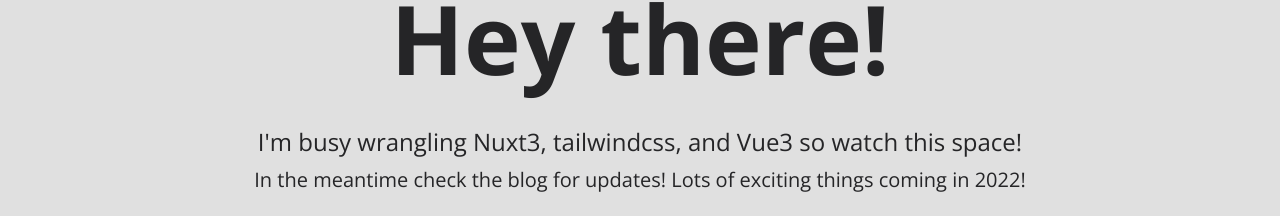
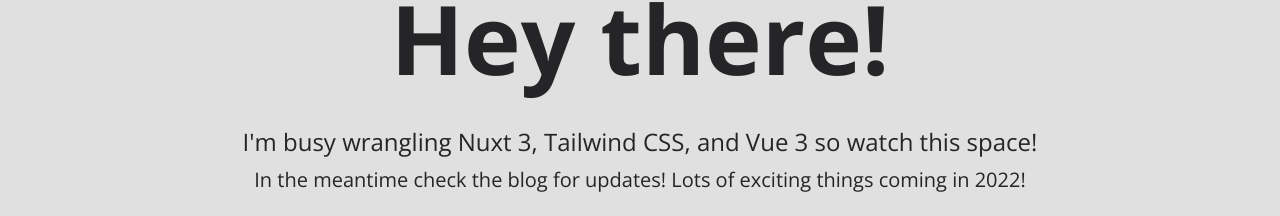
Before and after one commit to KyleMcMaster/kmcmaster-dev, a Nuxt app: page / in a window 1280 px wide. Shown: the part 594-810 px from the top of the page. Built offline with nearby package versions, Linux system fonts and the light colour scheme.

Commit message:
Update verbiage

```diff
--- a/pages/index.vue
+++ b/pages/index.vue
@@ -13,7 +13,7 @@
         <div class="text-center py-8">
             <h2
                 class="sm:text-2xl py-2"
-            >I'm busy wrangling Nuxt3, tailwindcss, and Vue3 so watch this space!</h2>
+            >I'm busy wrangling Nuxt 3, Tailwind CSS, and Vue 3 so watch this space!</h2>
             <span
                 class="sm:text-xl"
             >In the meantime check the blog for updates! Lots of exciting things coming in 2022!</span>
```
